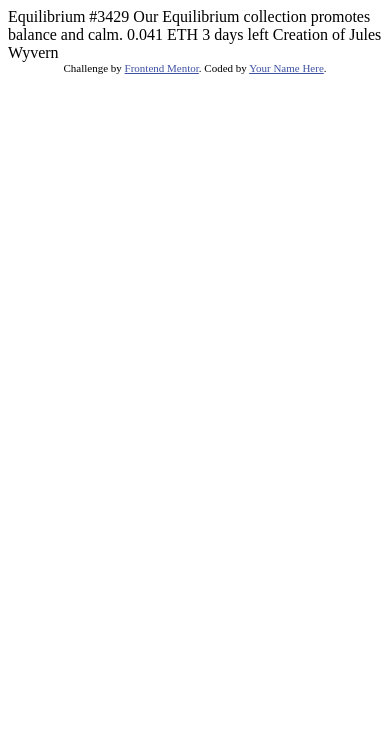
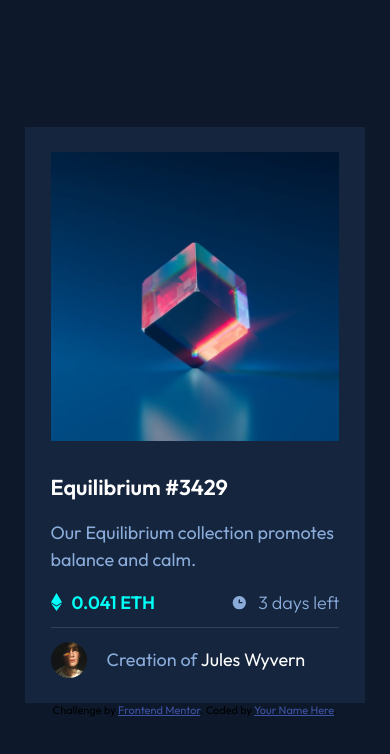
Before and after one commit to juan-mentor/nft-preview-card-component-main, a plain HTML site: page index.html in a window 390 px wide. Drawn offline with Linux system fonts and the light colour scheme.

Commit message:
estilos mobile

```diff
--- a/Css/style.css
+++ b/Css/style.css
@@ -0,0 +1,109 @@
+:root {
+ /********** COLORS **********/
+    /*  Primary */
+
+    --soft-blue: hsl(215, 51%, 70%);
+    --cyan: hsl(178, 100%, 50%);
+
+    /*  Neutral */
+
+    --very-dark-blue-main-BG: hsl(217, 54%, 11%);
+    --very-dark-blue-card-BG: hsl(216, 50%, 16%);
+    --very-dark-blue-line: hsl(215, 32%, 27%);
+    --white: hsl(0, 0%, 100%);
+}
+
+html {
+    font-size: 18px;
+}
+
+* {
+    margin: 0;
+    padding: 0;
+    box-sizing: border-box;
+}
+
+body {
+    font-family: "Outfit", sans-serif;
+    font-weight: 400;
+    font-style: normal;
+    display: flex;
+    flex-direction: column;
+    justify-content: center;
+    align-items: center;
+    min-height: 100vh;
+    background-color: var(--very-dark-blue-main-BG);
+}
+
+.card {
+    width: 87%;
+    max-width: 350px;
+    padding: 1.4rem;
+    background-color: var(--very-dark-blue-card-BG);
+    color: var(--soft-blue);
+}
+
+.card__img-container {
+    width: 100%;
+}
+
+.card__image {
+    max-width: 100%;
+    margin-bottom: 1.5rem;
+}
+
+.card__content {
+    border-bottom: 1px solid var(--very-dark-blue-line);
+    margin-bottom: 0.75rem;
+}
+
+.card__title {
+    font-size: 1.2rem;
+    font-weight: 600;
+    color: var(--white);
+    margin-bottom: 1rem;
+}
+
+.card__paragraph {
+    line-height: 1.5;
+    margin-bottom: 1rem;
+}
+
+.card__event {
+    display: flex;
+    justify-content: space-between;
+}
+
+.card__numbers {
+    display: flex;
+    gap: 10px;
+    align-items: center;
+    margin-bottom: 0.75rem;
+}
+
+.card__text {
+    font-weight: 300;
+}
+
+.card__text--color {
+    color: var(--cyan);
+    font-weight: 600;
+}
+
+.card__user {
+    display: flex;
+    gap: 20px;
+    align-items: center;
+}
+
+.card__profile {
+    width: 36px;
+}
+
+.card__author {
+    font-weight: 0.75rem;
+}
+
+.card__author span {
+    color: var(--white);
+}
--- a/index.html
+++ b/index.html
@@ -8,27 +8,63 @@
 
     <link rel="icon" type="image/png" sizes="32x32" href="./images/favicon-32x32.png">
 
+    <link rel="preconnect" href="https://fonts.googleapis.com">
+    <link rel="preconnect" href="https://fonts.gstatic.com" crossorigin>
+    <link href="https://fonts.googleapis.com/css2?family=Outfit:wght@100..900&display=swap" rel="stylesheet">
 
-    <!-- Feel free to remove these styles or customise in your own stylesheet 👍 -->
+    <link rel="stylesheet" href="Css/style.css">
+
     <style>
       .attribution { font-size: 11px; text-align: center; }
       .attribution a { color: hsl(228, 45%, 44%); }
     </style>
   </head>
+
   <body>
+    <article class="card">
+      <picture class="card__img-container">
+        <img src="images/image-equilibrium.jpg" alt="cubo en equilibrio" class="card__image">
+      </picture>
 
-    Equilibrium #3429
+      <section class="card__content">
+        <h1 class="card__title">Equilibrium #3429</h1>
 
-    Our Equilibrium collection promotes balance and calm.
+        <p class="card__paragraph">
+          Our Equilibrium collection promotes balance and calm.
+        </p>
 
-    0.041 ETH
-    3 days left
+        <div class="card__event">
+          <div class="card__numbers">
+            <img src="images/icon-ethereum.svg" alt="icono de compañia" class="card__icon">
 
-    Creation of Jules Wyvern
+            <p class="card__text card__text--color">
+              0.041 ETH
+            </p>
+          </div>
 
-    <div class="attribution">
+          <div class="card__numbers">
+            <img src="images/icon-clock.svg" alt="icono de reloj" class="card__icon">
+
+            <p class="card__text">
+              3 days left
+            </p>
+          </div>
+        </div>
+      </section>
+
+      <div class="card__user">
+        <img src="images/image-avatar.png" alt="foto del perfil de usuario" class="card__profile">
+
+        <p class="card__author">
+          Creation of
+          <span>Jules Wyvern </span>
+        </p>
+      </div>
+    </article>
+
+    <footer class="attribution">
       Challenge by <a href="https://www.frontendmentor.io?ref=challenge" target="_blank">Frontend Mentor</a>.
       Coded by <a href="#">Your Name Here</a>.
-    </div>
+    </footer>
   </body>
 </html>
```
